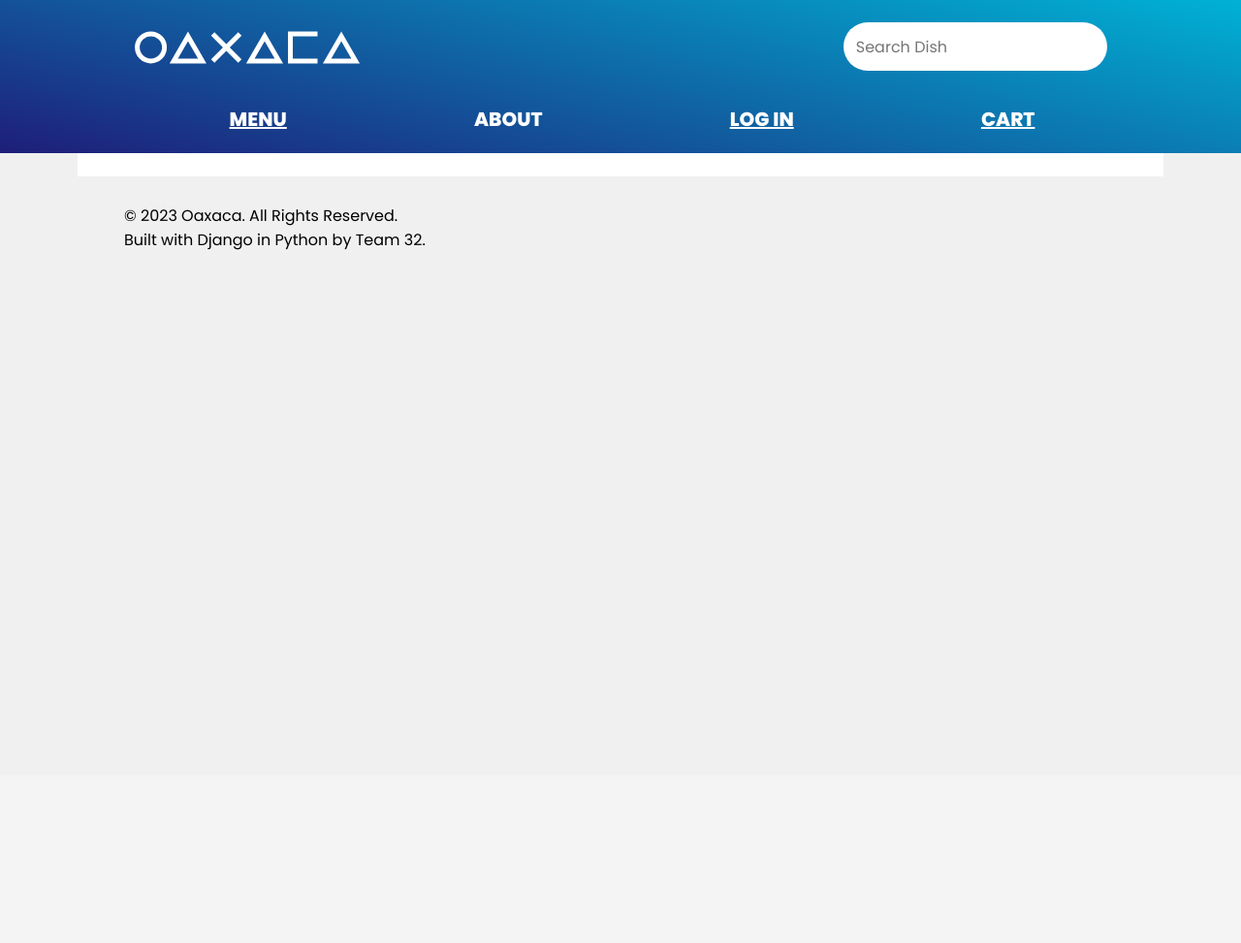
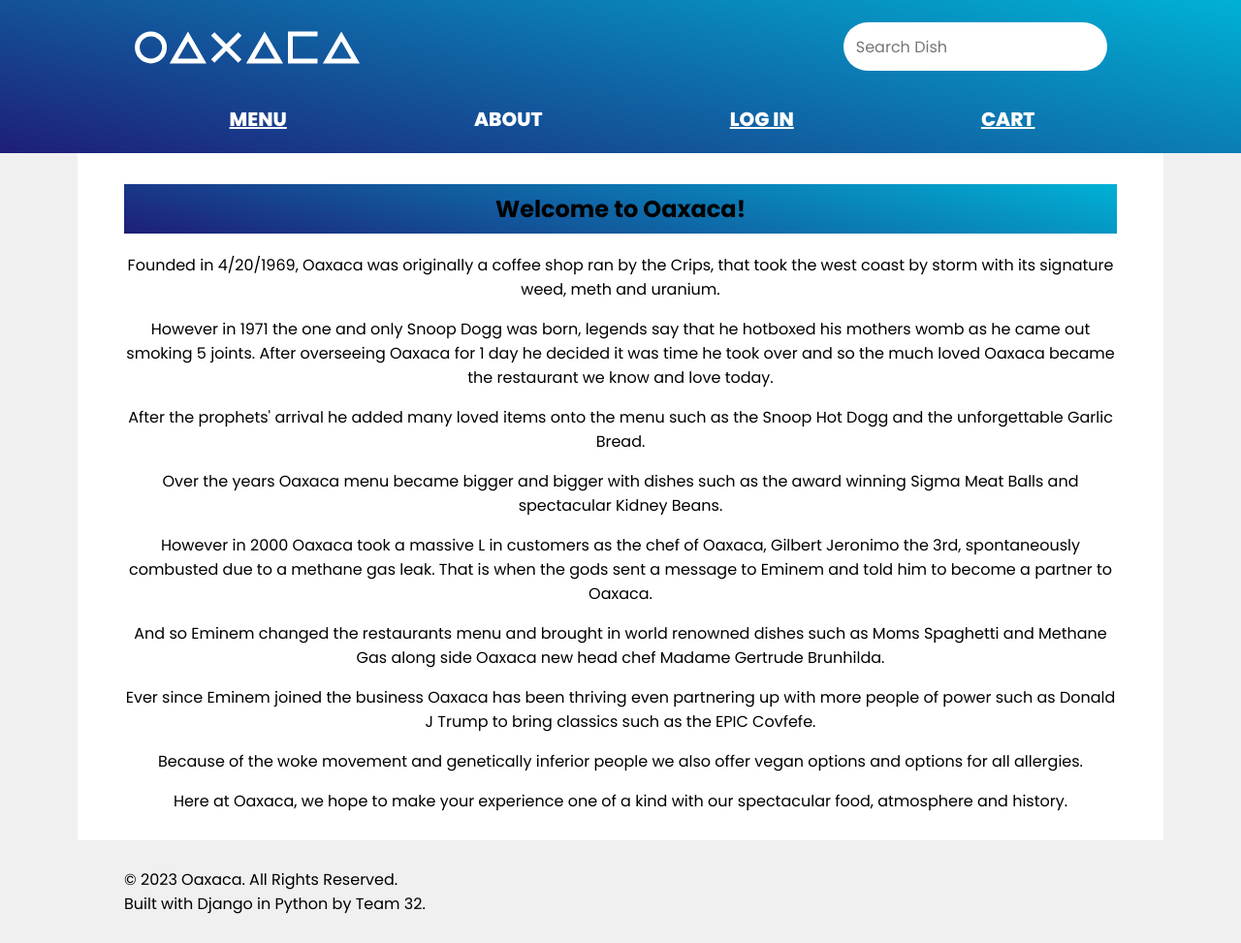
Before and after one commit to swinghin/CS2810-Team-Project-32, a Django app: page /about/ in a window 1280 px wide. Shown: the whole page at 97% size. Before the commit the page ends 258 px from the top, so only its background shows below. Run offline with Django 4.2, Linux system fonts and the light colour scheme; some libraries are stand-ins or nearby versions.

Commit message:
continuation of about page

```diff
--- a/Oaxaca/restaurant/templates/restaurant/aboutpage.html
+++ b/Oaxaca/restaurant/templates/restaurant/aboutpage.html
@@ -2,6 +2,19 @@
 {% load static %}
 {% block content %}
     <section class="wrap">
-
+        <header>
+            <center><h1> Welcome to Oaxaca!</h1></center>
+        </header>
+        <article>
+            <center><p>Founded in 4/20/1969, Oaxaca was originally a coffee shop ran by the Crips, that took the west coast by storm with its signature weed, meth and uranium.</p></center>
+            <center><p>However in 1971 the one and only Snoop Dogg was born, legends say that he hotboxed his mothers womb as he came out smoking 5 joints. After overseeing Oaxaca for 1 day he decided it was time he took over and so the much loved Oaxaca became the restaurant we know and love today. </p></center>
+            <center><p>After the prophets' arrival he added many loved items onto the menu such as the Snoop Hot Dogg and the unforgettable Garlic Bread.</p></center>
+            <center><p>Over the years Oaxaca menu became bigger and bigger with dishes such as the award winning Sigma Meat Balls and spectacular Kidney Beans.</p></center>
+            <center><p>However in 2000 Oaxaca took a massive L in customers as the chef of Oaxaca, Gilbert Jeronimo the 3rd, spontaneously combusted due to a methane gas leak. That is when the gods sent a message to Eminem and told him to become a partner to Oaxaca.</p></center>
+            <center><p>And so Eminem changed the restaurants menu and brought in world renowned dishes such as Moms Spaghetti and Methane Gas along side Oaxaca new head chef Madame Gertrude Brunhilda.</p></center>
+            <center><p>Ever since Eminem joined the business Oaxaca has been thriving even partnering up with more people of power such as Donald J Trump to bring classics such as the EPIC Covfefe.</p></center>
+            <center><p>Because of the woke movement and genetically inferior people we also offer vegan options and options for all allergies.</p></center>
+            <center><p>Here at Oaxaca, we hope to make your experience one of a kind with our spectacular food, atmosphere and history.</p></center>
+        </article>
     </section>
 {% endblock content %}
```
